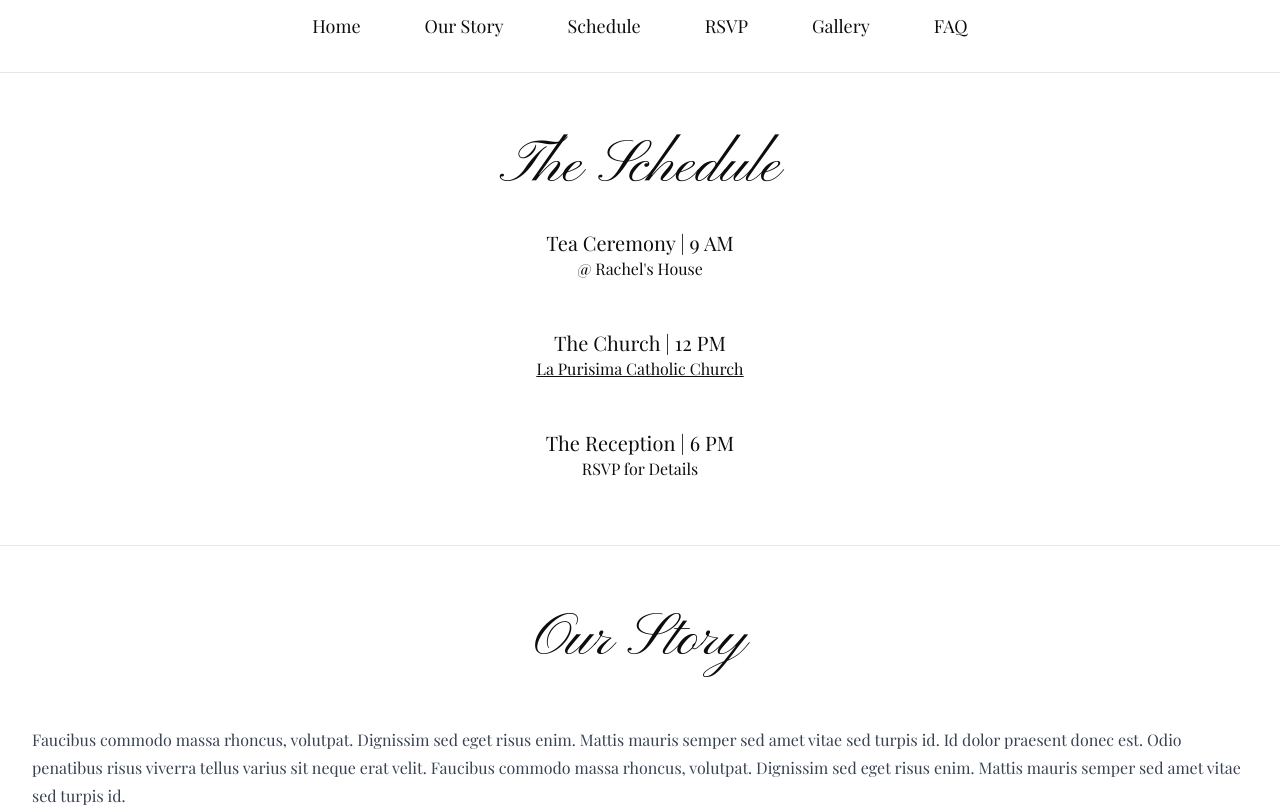
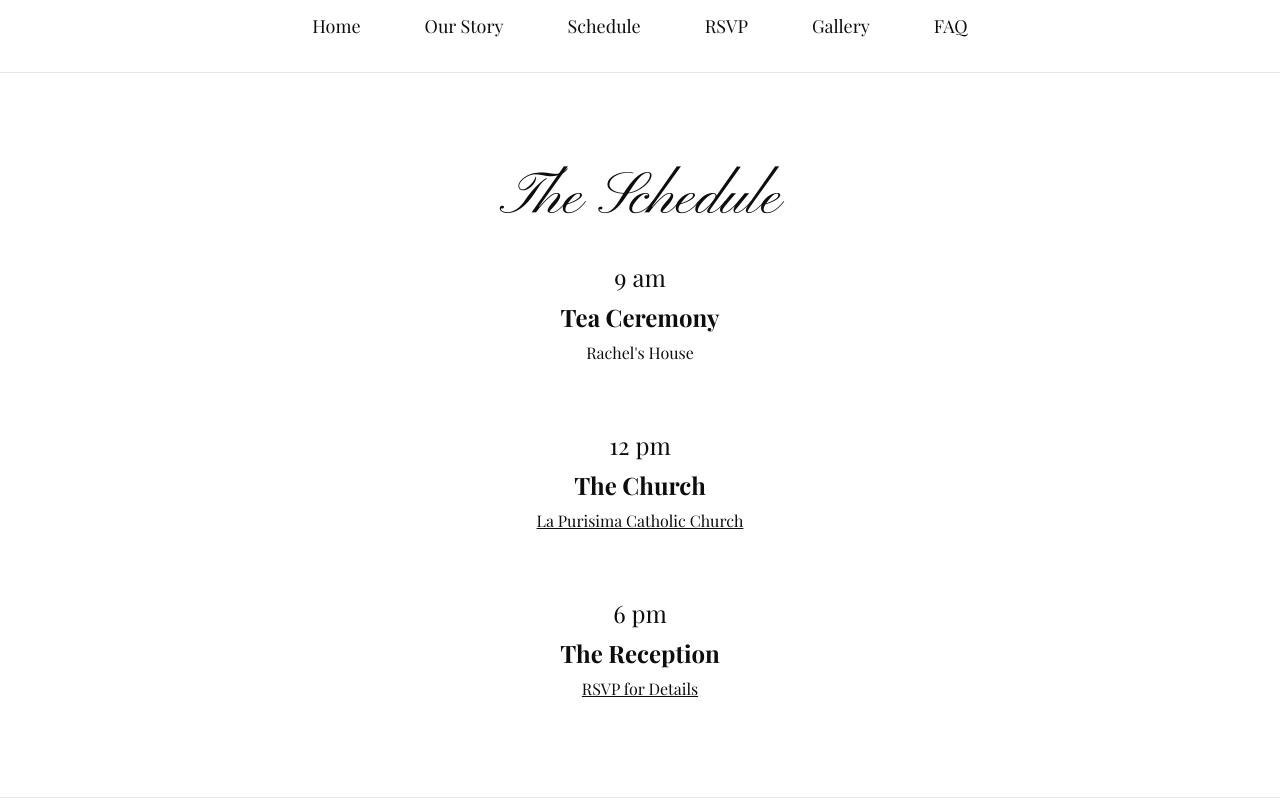
Before and after one commit to anthony-df-nguyen/anthony_rachel, a Next.js app: page / in a window 1280 px wide. Shown: the part 820-1627 px from the top of the page. Built offline with nearby package versions, Linux system fonts and the light colour scheme.

Commit message:
fixed padding

```diff
--- a/app/gallery/layout.tsx
+++ b/app/gallery/layout.tsx
@@ -13,7 +13,6 @@ export default function GalleryLayout({
 }>) {
   return (
     <div>
-      {" "}
       <Header />
       {children}
     </div>
--- a/app/globals.scss
+++ b/app/globals.scss
@@ -5,6 +5,7 @@
 :root {
   --background: #ffffff;
   --foreground: #0d0d0d;
+  --accent: #387c38;
 }
 
 @media (prefers-color-scheme: dark) {
@@ -35,3 +36,7 @@ body {
 .absoluteCenter {
   @apply absolute top-[50%] left-[50%] translate-x-[-50%] translate-y-[-50%]
 }
+
+.accent {
+  color: var(--accent)
+}
--- a/app/page.tsx
+++ b/app/page.tsx
@@ -1,7 +1,11 @@
 import HeroSlideshow from "@/components/Hero/Hero";
+import Schedule from "@/components/Schedule/Schedule";
 import Section from "@/components/Section";
 import OurStory from "@/components/OurStory";
 import NavStrip from "@/components/Navigation/NavStrip";
+import ImageContent from "@/components/ImageContent";
+import SingleImage from "@/components/SingleImage";
+import { images } from "@/components/CloudinaryGallery/constants";
 
 export default function Home() {
   return (
@@ -31,22 +35,14 @@ export default function Home() {
           </div>
         </Section> */}
         <Section title="The Schedule" id="schedule">
-          <div className="mt-8 body text-center text-xl">
-            Tea Ceremony | 9 AM
-          </div>
-          <div className="mt-0 body text-center text-base">
-            @ Rachel&apos;s House
-          </div>
-          <br />
-          <br />
-          <div className="body text-center text-xl">The Church | 12 PM</div>
-          <div className="mt-0 body text-center text-base underline">
-            <a href="https://g.co/kgs/1CXz3Nn">La Purisima Catholic Church</a>
-          </div>
-          <br />
-          <br />
-          <div className="body text-center text-xl">The Reception | 6 PM</div>
-          <div className="body text-center text-base">RSVP for Details</div>
+          {/* <ImageContent
+            image={30}
+            orientation="left"
+            imageHeightClass="py-[12rem] lg:py-[12rem]"
+          >
+
+          </ImageContent> */}
+          <Schedule />
         </Section>
         <hr />
         <Section title="Our Story" id="our_story">
--- a/components/CloudinaryGallery/MyGallery.tsx
+++ b/components/CloudinaryGallery/MyGallery.tsx
@@ -77,7 +77,7 @@ const MyImageGallery = () => {
   }, []);
 
   return (
-    <div>
+    <div className="">
       <Gallery
         images={images.map((image) => ({
           ...image,
@@ -93,7 +93,7 @@ const MyImageGallery = () => {
 
       {/* Modal */}
       <div
-        className={`fixed inset-0 z-50 bg-black bg-opacity-90 flex items-center justify-center ${
+        className={`max-w-screen max-h-screen overflow-hidden fixed inset-0 z-50 bg-black bg-opacity-90 flex items-center justify-center ${
           currentImage === null ? "invisible" : "block"
         }`}
         onClick={closeModal}
--- /dev/null
+++ b/components/FAQs/constants.tsx
@@ -0,0 +1,79 @@
+import { ReactNode } from "react";
+
+type FAQs = {
+  question: string;
+  answer: string | ReactNode;
+};
+
+const faqs: FAQs[] = [
+  {
+    question: "What is the dress code?",
+    answer: "The dress code is [formal/semi-formal/cocktail/etc.].",
+  },
+  {
+    question: "Are kids invited?",
+    answer: "We are allowing some children for close family and friends, but this will be reflected on your invitation. If your invite includes children, we’d love to celebrate with them! Thank you for understanding as we balance our guest list.",
+  },
+  {
+    question: "How do I RSVP?",
+    answer: (
+      <>
+        Please RSVP by [RSVP deadline] using{" "}
+        <a
+          className="underline"
+          href="https://www.zola.com/wedding/anthonyandrachelseptember20/rsvp"
+        >
+          our Zola Link
+        </a>
+      </>
+    ),
+  },
+  {
+    question: "Can I bring a plus-one?",
+    answer:
+      "Plus-ones are extended based on your invitation. If your invite includes a plus-one, we’d love for them to join us! However, we kindly ask that guests refrain from bringing additional attendees unexpectedly. Thank you for your understanding!",
+  },
+  {
+    question: "Can you accommodate dietary restrictions?",
+    answer:
+      "Let us know about any dietary restrictions when you RSVP, and we’ll do our best to accommodate.",
+  },
+  {
+    question: "Where is your gift registry?",
+    answer:
+      "We don't have a gift registry, but we will have an envelope box at the reception for cards and gifts. Your presence at our wedding is the greatest gift of all!",
+  },
+  {
+    question: "Can I take photos during the ceremony?",
+    answer:
+      "Yes, you are welcome to take photos throughout the day! However, please be mindful of our professional photographers. Avoid blocking their view or using flash, as this could interfere with capturing our special moments. Thank you for your understanding!",
+  },
+  {
+    question: "Is there a wedding hashtag?",
+    answer:
+      "Yes, our wedding hashtag is [#hashtag]. Share your photos using the tag!",
+  },
+  {
+    question: "Will there be dancing?",
+    answer:
+      "Absolutely! Come ready to celebrate and show off your dance moves.",
+  },
+  {
+    question: "What happens if it rains?",
+    answer: "All of our wedding will be indoors, rain will not be a problem.",
+  },
+  {
+    question: "What if I have additional questions?",
+    answer: (
+      <>
+        Feel free to reach out to us at
+        <a href="mailto:anthonyrachelnguyen@gmail.com" className="underline">
+          anthonyrachelnguyen@gmail.com
+        </a>
+        "
+      </>
+    ),
+  },
+];
+
+export default faqs;
--- a/components/ImageContent.tsx
+++ b/components/ImageContent.tsx
@@ -21,7 +21,7 @@ export default function ImageContent({
 
   return (
     <div className="bg-white">
-      <div className="px-6 lg:px-8">
+      <div className="">
         <div
           className={`mx-auto grid gap-8 sm:gap-24 lg:mx-0 lg:max-w-none ${
             orientation === "left" || orientation === "right"
@@ -50,7 +50,7 @@ export default function ImageContent({
             />
           </div>
           {/* Text */}
-          <div className="text-base/7 text-gray-700 flex items-center">
+          <div className="text-base/7 text-gray-700 flex items-center mx-auto">
             <div className="">{children}</div>
           </div>
         </div>
--- /dev/null
+++ b/components/Schedule/Schedule.tsx
@@ -0,0 +1,39 @@
+import events from "./constants";
+type Props = {
+  showIcon?: boolean;
+  showDescription?: boolean;
+};
+
+const Schedule = ({ showIcon, showDescription }: Props) => {
+  return (
+    <div className="justify-between px-6 flex flex-col lg:flex-col gap-16 lg:gap-16">
+      {events.map((event, index) => (
+        <div key={index} className="flex flex-col gap-2">
+          {showIcon && event.icon}
+          <div className="body text-center text-xl lg:text-2xl">
+            {event.time}
+          </div>
+          {/* <div className="w-3 h-1 border-b-[1px] border-gray-300 mx-auto block text-center"></div> */}
+          <div className="font-bold body text-center text-xl lg:text-2xl">
+            {event.title}
+          </div>
+
+          <div className="mt-0 body text-center text-base">
+            {event.link ? (
+              <a href={event.link} className="underline">
+                {event.location}
+              </a>
+            ) : (
+              event.location
+            )}
+          </div>
+          {showDescription && event.description && (
+            <p className="mx-auto mt-4 max-w-prose">{event.description}</p>
+          )}
+        </div>
+      ))}
+    </div>
+  );
+};
+
+export default Schedule;
--- /dev/null
+++ b/components/Schedule/constants.tsx
@@ -0,0 +1,64 @@
+import { MdCelebration } from "react-icons/md";
+import { FaChurch, FaGift } from "react-icons/fa6";
+type Event = {
+  time: string;
+  title: string;
+  location: string;
+  description?: string;
+  icon?: React.ReactNode;
+  link?: string;
+};
+const events: Event[] = [
+  {
+    time: "9 am",
+    title: "Tea Ceremony",
+    location: "Rachel's House",
+    description: `
+        A Vietnamese wedding tea ceremony is a cherished tradition that honors the union of two families.
+        During the ceremony, the couple serves tea to their elders as a gesture of respect and gratitude,
+        symbolizing the blending of their families and the blessings of their ancestors.
+        In return, the elders offer advice, gifts, and well-wishes for the couple’s future.
+      `,
+    icon: <FaGift className="mx-auto h-8 w-8 text-gray-400" />,
+  },
+  {
+    time: "12 pm",
+    title: "The Church",
+    location: "La Purisima Catholic Church",
+    description: `
+        The church ceremony at La Purisima Catholic Church will be a sacred and heartfelt celebration of love and commitment.
+        Surrounded by the beauty and tranquility of the church, we will exchange vows in the presence of our loved ones
+        and receive blessings for our marriage. This meaningful sacrament will mark the beginning of our journey
+        together as husband and wife, rooted in faith, love, and unity.
+      `,
+    icon: <FaChurch className="mx-auto h-10 w-10 text-gray-400" />,
+    link: "https://g.co/kgs/1CXz3Nn",
+  },
+  {
+    time: "6 pm",
+    title: "The Reception",
+    location: "RSVP for Details",
+    description: `
+        Our reception will be a joyful celebration of our marriage, shared with our closest family and friends.
+        Set in a warm and festive atmosphere, the evening will include delicious food, heartfelt toasts, and plenty of dancing.
+        As space is limited, this event is RSVP only, ensuring we can create a meaningful and unforgettable experience for everyone in attendance.
+        We can’t wait to celebrate this special moment with those who mean the most to us!
+      `,
+    icon: <MdCelebration className="mx-auto h-10 w-10 text-gray-400" />,
+    link: "https://www.zola.com/wedding/anthonyandrachelseptember20/rsvp",
+  },
+  // {
+  //   time: "12 am",
+  //   title: "The After Party",
+  //   location: "Anthony's House",
+  //   description: `
+  //       Our reception will be a joyful celebration of our marriage, shared with our closest family and friends.
+  //       Set in a warm and festive atmosphere, the evening will include delicious food, heartfelt toasts, and plenty of dancing.
+  //       As space is limited, this event is RSVP only, ensuring we can create a meaningful and unforgettable experience for everyone in attendance.
+  //       We can’t wait to celebrate this special moment with those who mean the most to us!
+  //     `,
+  //   icon: <MdCelebration className="mx-auto h-10 w-10 text-gray-400" />,
+  // },
+];
+
+export default events;
--- a/components/Section.tsx
+++ b/components/Section.tsx
@@ -8,7 +8,7 @@ type Props = {
 
 const Section = (props: Props) => {
   return (
-    <div id={props.id} className="my-10 lg:my-16">
+    <div id={props.id} className="my-20 lg:my-24 container mx-auto px-4 lg:px-0">
       <div className="fancyTitle text-center my-8 lg:max-w-md mx-auto">{props.title}</div>
       <div>{props.children}</div>
     </div>
--- /dev/null
+++ b/components/SingleImage.tsx
@@ -0,0 +1,22 @@
+"use client";
+import React from "react";
+import { CldImage } from "next-cloudinary";
+import { CloudinaryImage } from "./CloudinaryGallery/constants";
+
+type Props = {
+  img: CloudinaryImage;
+};
+
+const SingleImage = ({ img }: Props) => {
+  return (
+    <CldImage
+      src={`https://res.cloudinary.com/dyiydoztx/image/upload/c_fill,w_auto:breakpoints,h_auto:breakpoints,q_auto,f_auto/v${img.version}/${img.display_name}.jpg`}
+      alt={`Image`}
+      width={img.width}
+      height={img.height}
+      className="w-full h-full object-cover relative  rounded-lg bg-gray-900  shadow-2xl"
+    />
+  );
+};
+
+export default SingleImage;
--- a/package.json
+++ b/package.json
@@ -17,6 +17,7 @@
     "next-cloudinary": "^6.16.0",
     "react": "^19",
     "react-dom": "^19",
+    "react-icons": "^5.4.0",
     "react-slideshow-image": "^4.3.2",
     "react-swipeable": "^7.0.2",
     "sass": "^1.83.0"
```
Also changed, not shown: components/FAQs/FAQ.tsx (+2 -19 lines), 1 other file (tests, documents, lock files or other folders).
